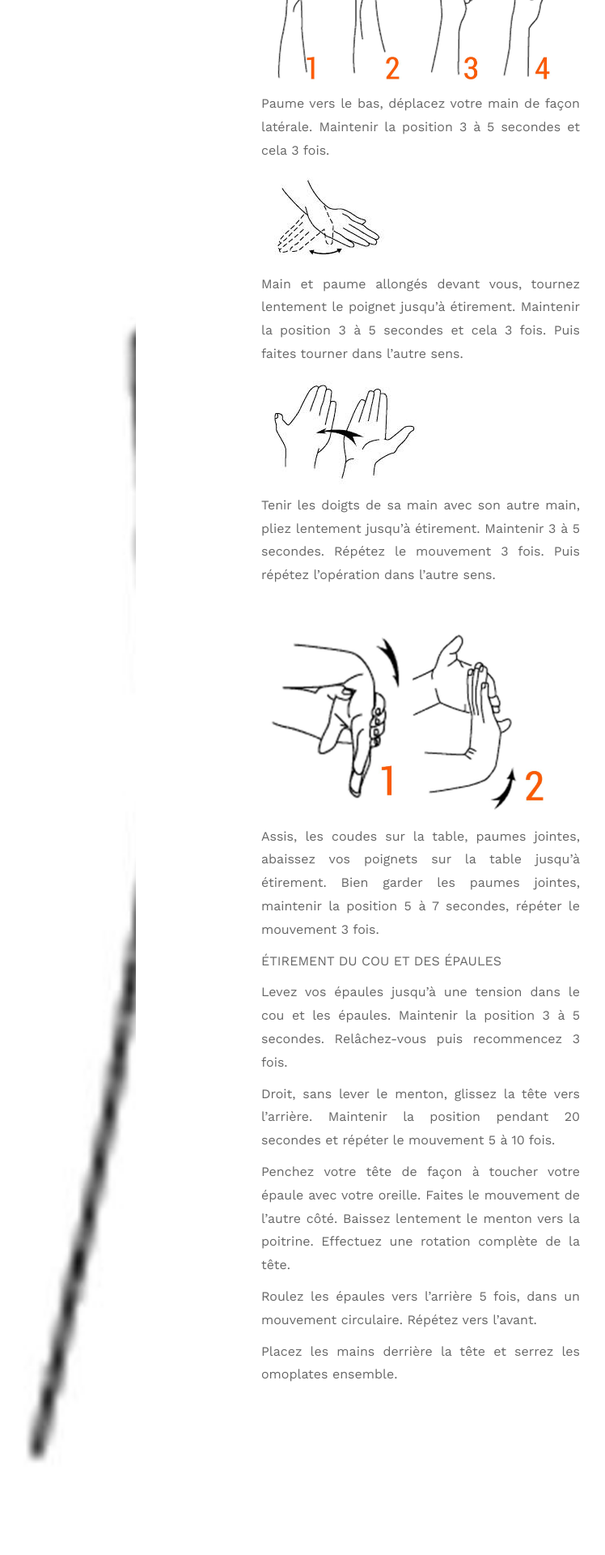
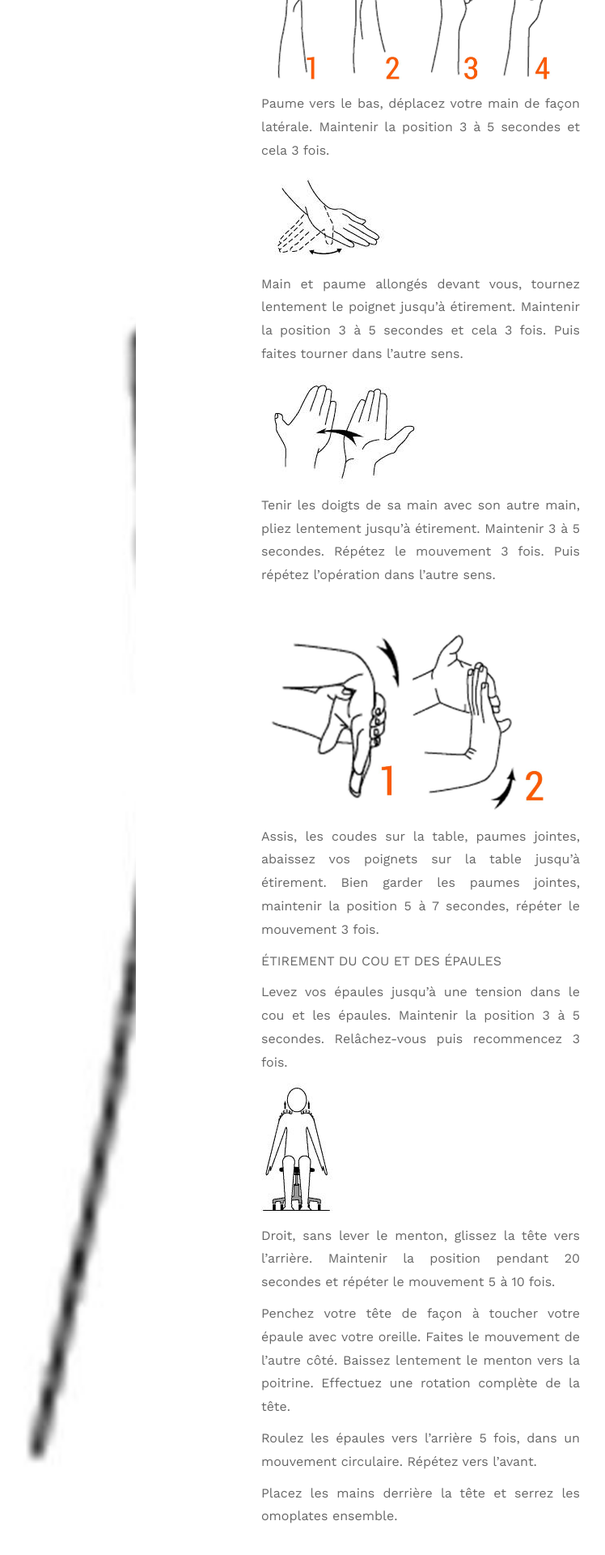
Before and after one commit to phildaponte/odemard, a Jekyll site: the page built from _posts/2017-06-26-que-faire-pendant-une-pause-au-travail-.md, in a window 1280 px wide. Shown: the part 879-2799 px from the top of the page at 81% size, without its empty margins (408-1156 px from the left). Built offline with Jekyll 4.4.1, drawn with Linux system fonts in a browser that asks for light colours; comment, search, counter and statistics services are not loaded.

Commit message:
Update Blog Post “2017-06-26-que-faire-pendant-une-pause-au-travail-”

```diff
--- a/_posts/2017-06-26-que-faire-pendant-une-pause-au-travail-.md
+++ b/_posts/2017-06-26-que-faire-pendant-une-pause-au-travail-.md
@@ -39,6 +39,8 @@ Bien garder les paumes jointes, maintenir la position 5 à 7 secondes, répéter
 Levez vos épaules jusqu’à une tension dans le cou et les épaules. Maintenir la position 3 à 5 secondes.
 Relâchez-vous puis recommencez 3 fois.
 
+![null](/img/uploads/Capture.JPG)
+
 Droit, sans lever le menton, glissez la tête vers l’arrière. Maintenir la position pendant 20 secondes et
 répéter le mouvement 5 à 10 fois.
 
```
Also changed, not shown: img/uploads/Capture.JPG (added).
